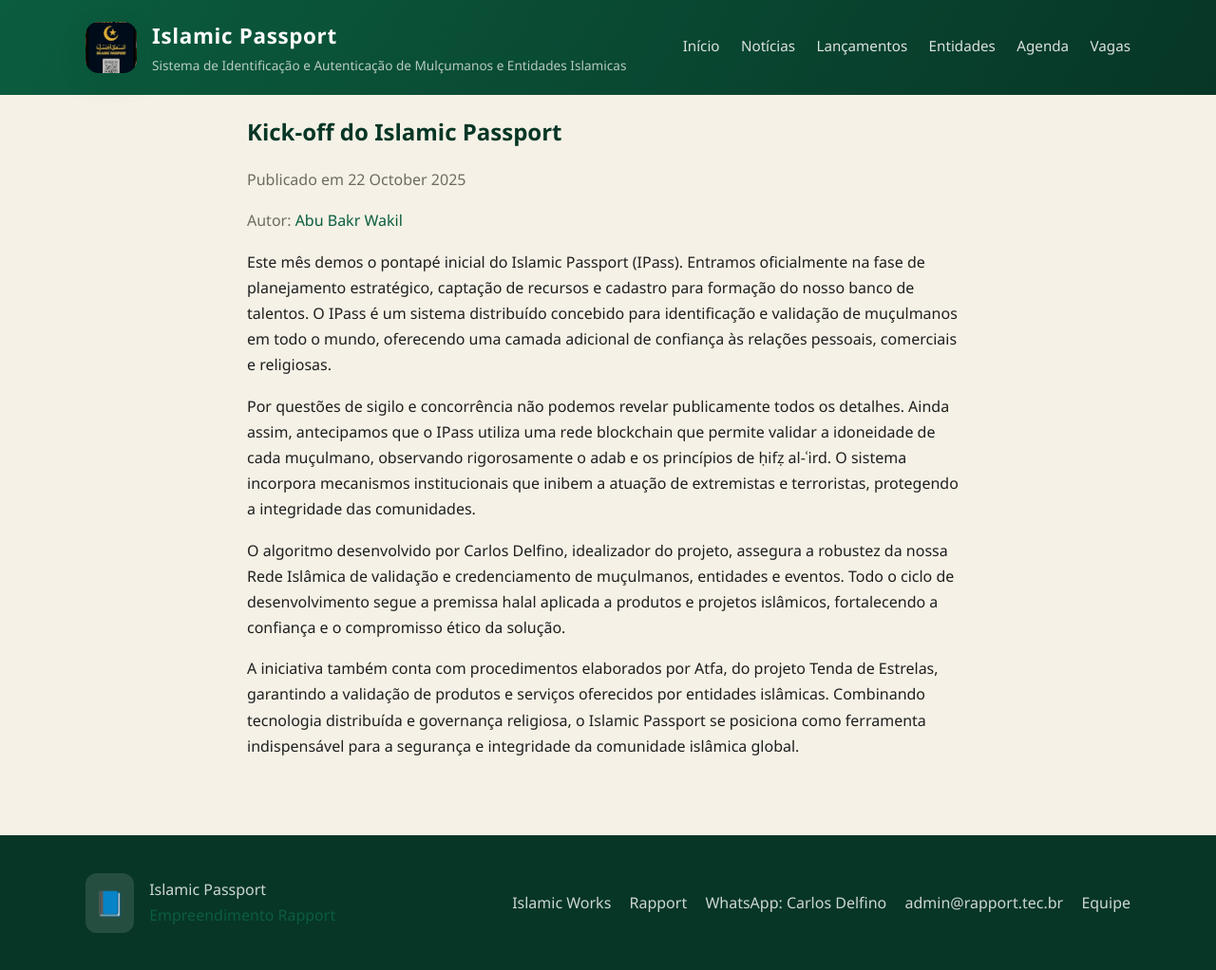
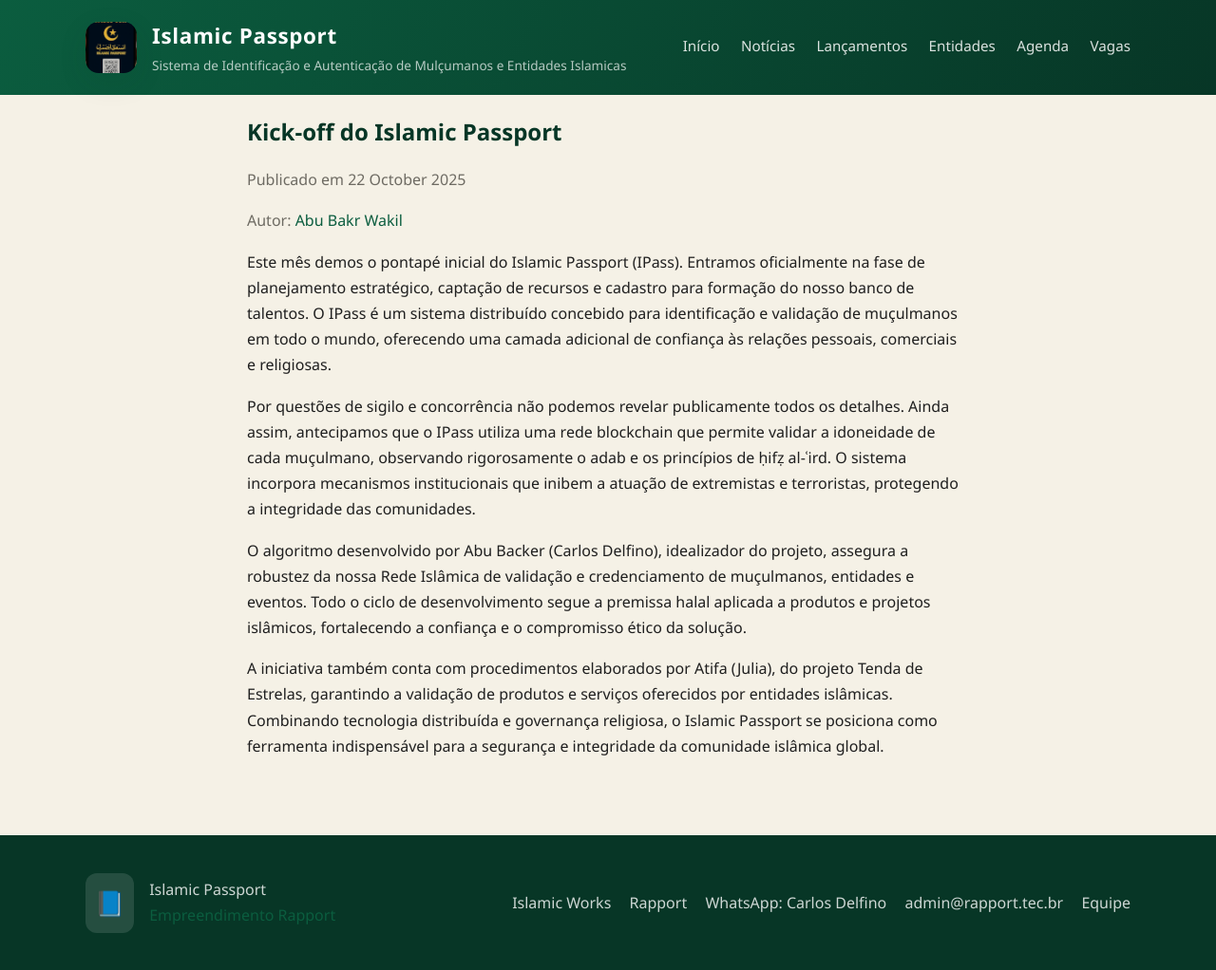
Before and after one commit to islamic-works/Islamic-Passport-site, a Jekyll site: the page built from _news/2025-10-22-kickoff-islamic-passport.md, in a window 1280 px wide and 1023 px high. Shown: the whole window at 95% size. Built offline with Jekyll 4.4.1, drawn with Linux system fonts in a browser that asks for light colours.

Commit message:
Ajuste nos nomes de Abu Backer e Atifa

```diff
--- a/_news/2025-10-22-kickoff-islamic-passport.md
+++ b/_news/2025-10-22-kickoff-islamic-passport.md
@@ -10,6 +10,6 @@
 
 Por questões de sigilo e concorrência não podemos revelar publicamente todos os detalhes. Ainda assim, antecipamos que o IPass utiliza uma rede blockchain que permite validar a idoneidade de cada muçulmano, observando rigorosamente o adab e os princípios de ḥifẓ al-ʿird. O sistema incorpora mecanismos institucionais que inibem a atuação de extremistas e terroristas, protegendo a integridade das comunidades.
 
-O algoritmo desenvolvido por Carlos Delfino, idealizador do projeto, assegura a robustez da nossa Rede Islâmica de validação e credenciamento de muçulmanos, entidades e eventos. Todo o ciclo de desenvolvimento segue a premissa halal aplicada a produtos e projetos islâmicos, fortalecendo a confiança e o compromisso ético da solução.
+O algoritmo desenvolvido por Abu Backer (Carlos Delfino), idealizador do projeto, assegura a robustez da nossa Rede Islâmica de validação e credenciamento de muçulmanos, entidades e eventos. Todo o ciclo de desenvolvimento segue a premissa halal aplicada a produtos e projetos islâmicos, fortalecendo a confiança e o compromisso ético da solução.
 
-A iniciativa também conta com procedimentos elaborados por Atfa, do projeto Tenda de Estrelas, garantindo a validação de produtos e serviços oferecidos por entidades islâmicas. Combinando tecnologia distribuída e governança religiosa, o Islamic Passport se posiciona como ferramenta indispensável para a segurança e integridade da comunidade islâmica global.
+A iniciativa também conta com procedimentos elaborados por Atifa (Julia), do projeto Tenda de Estrelas, garantindo a validação de produtos e serviços oferecidos por entidades islâmicas. Combinando tecnologia distribuída e governança religiosa, o Islamic Passport se posiciona como ferramenta indispensável para a segurança e integridade da comunidade islâmica global.
```
